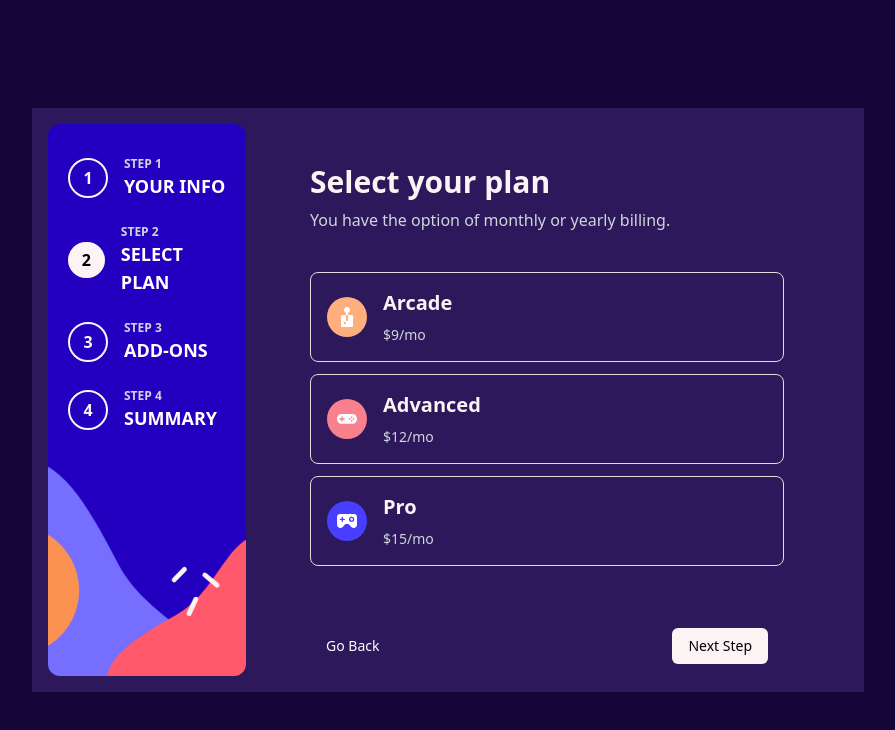
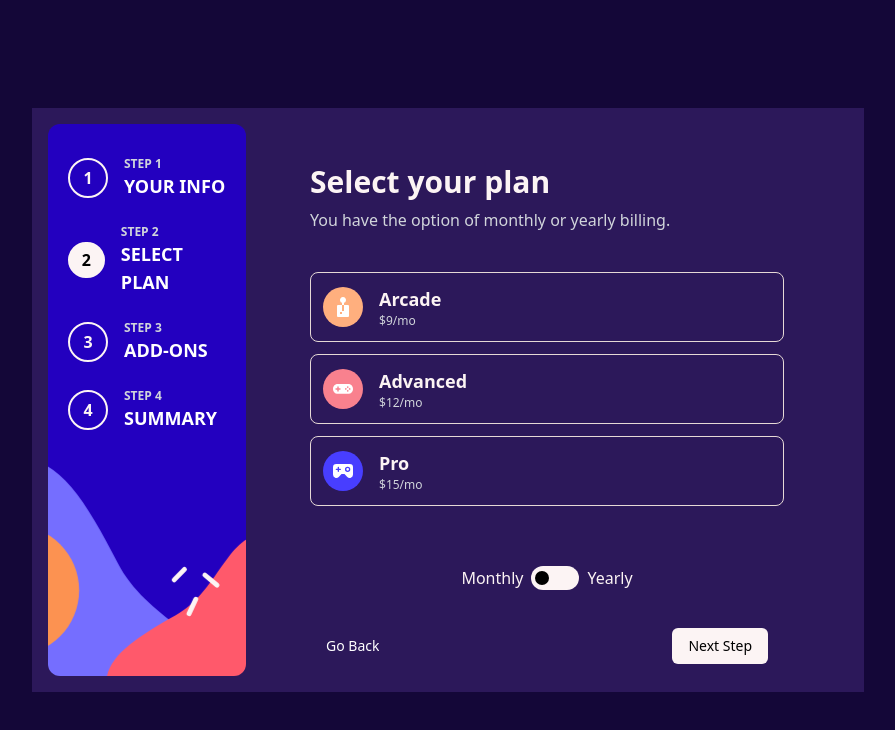
Before and after one commit to AtanasovCode/planit-multistep-form, a React app: page /multi-step/step-one in a window 1280 px wide. Both pictures are taken after a click on the button "Next Step". Shown: the top 730 px of the page, without its empty margins (192-1087 px from the left). Built offline with nearby package versions, Linux system fonts and the light colour scheme; the HTML template or start-up script is replaced by a standard one.

Commit message:
created toggle for changing model pricing

```diff
--- a/src/components/ModelSelect.jsx
+++ b/src/components/ModelSelect.jsx
@@ -1,42 +1,37 @@
-import { useEffect } from "react";
 import { useStore } from "../../useStore";
 
-const ModelSelect = ({
-    name,
-    price,
-    icon,
-}) => {
+const ModelSelect = () => {
 
     const {
-        selectedPlan,
-        changeSelectedPlan,
+        selectedModel,
+        changeSelectedModel,
     } = useStore();
 
-    const background = name === selectedPlan ? "bg-selected-item text-black border-none" : "bg-transparent text-text"
-    const textColor = name === selectedPlan ? "text-black" : "text-gray-300"
+    const position = selectedModel === "monthly" ?
+        "translate-x-0"
+        :
+        " translate-x-[180%]"
 
     return (
-        <div className={`
-            w-full border border-border-color border-solid ${background}
-            flex items-center justify-start p-4 cursor-pointer rounded-lg
-            transition-all duration-300 ease-in-out
-        `}
-        onClick={() => changeSelectedPlan(name)}
+        <div className="
+            w-full flex items-center justify-center text-text mt-12 cursor-pointer
+        "
+        onClick={() => changeSelectedModel()}
         >
-            <div className="mr-4">
-                <img
-                    src={icon}
-                    alt="pricing icon"
-                    className="w-10"
-                />
+            <div>
+                Monthly
             </div>
-            <div className="flex flex-col items-start justify-center">
-                <div className="font-bold text-xl text-left capitalize mb-2">
-                    {name}
+            <div className="w-12 h-6 bg-text flex items-center justify-start px-1 relative mx-2 rounded-xl">
+                <div className={`
+                        w-[35%] aspect-square rounded-full bg-black
+                        transition-all duration-300 ease-in-out
+                        ${position}
+                `}>
+                    {/*Toggle*/}
                 </div>
-                <div className={`${textColor} text-left text-sm`}>
-                    ${price}/mo
-                </div>
+            </div>
+            <div>
+                Yearly
             </div>
         </div>
     );
--- /dev/null
+++ b/src/components/PlanSelect.jsx
@@ -0,0 +1,45 @@
+import { useEffect } from "react";
+import { useStore } from "../../useStore";
+
+const PlanSelect = ({
+    name,
+    price,
+    icon,
+}) => {
+
+    const {
+        selectedPlan,
+        changeSelectedPlan,
+    } = useStore();
+
+    const background = name === selectedPlan ? "bg-selected-item text-black border-none" : "bg-transparent text-text"
+    const textColor = name === selectedPlan ? "text-black" : "text-gray-300"
+
+    return (
+        <div className={`
+            w-full border border-border-color border-solid ${background}
+            flex items-center justify-start p-3 cursor-pointer rounded-lg
+            transition-all duration-300 ease-in-out
+        `}
+        onClick={() => changeSelectedPlan(name)}
+        >
+            <div className="mr-4">
+                <img
+                    src={icon}
+                    alt="pricing icon"
+                    className="w-10"
+                />
+            </div>
+            <div className="flex flex-col items-start justify-center">
+                <div className="font-semibold text-lg text-left capitalize">
+                    {name}
+                </div>
+                <div className={`${textColor} text-left text-xs`}>
+                    ${price}/mo
+                </div>
+            </div>
+        </div>
+    );
+}
+
+export default PlanSelect;
--- a/src/steps/StepTwo.jsx
+++ b/src/steps/StepTwo.jsx
@@ -1,6 +1,7 @@
 import { useStore } from "../../useStore";
 
 import Heading from "../components/Heading";
+import PlanSelect from "../components/PlanSelect";
 import ModelSelect from "../components/ModelSelect";
 
 
@@ -29,7 +30,7 @@ const StepTwo = () => {
                 {
                     pricingModel?.plans.map((plan) => {
                         return (
-                            <ModelSelect
+                            <PlanSelect
                                 key={plan.name}
                                 name={plan.name}
                                 price={plan.price}
@@ -38,6 +39,7 @@ const StepTwo = () => {
                         );
                     })
                 }
+                <ModelSelect />
             </div>
         </div>
     );
```
Also changed, not shown: src/assets/toggle.svg (added).
